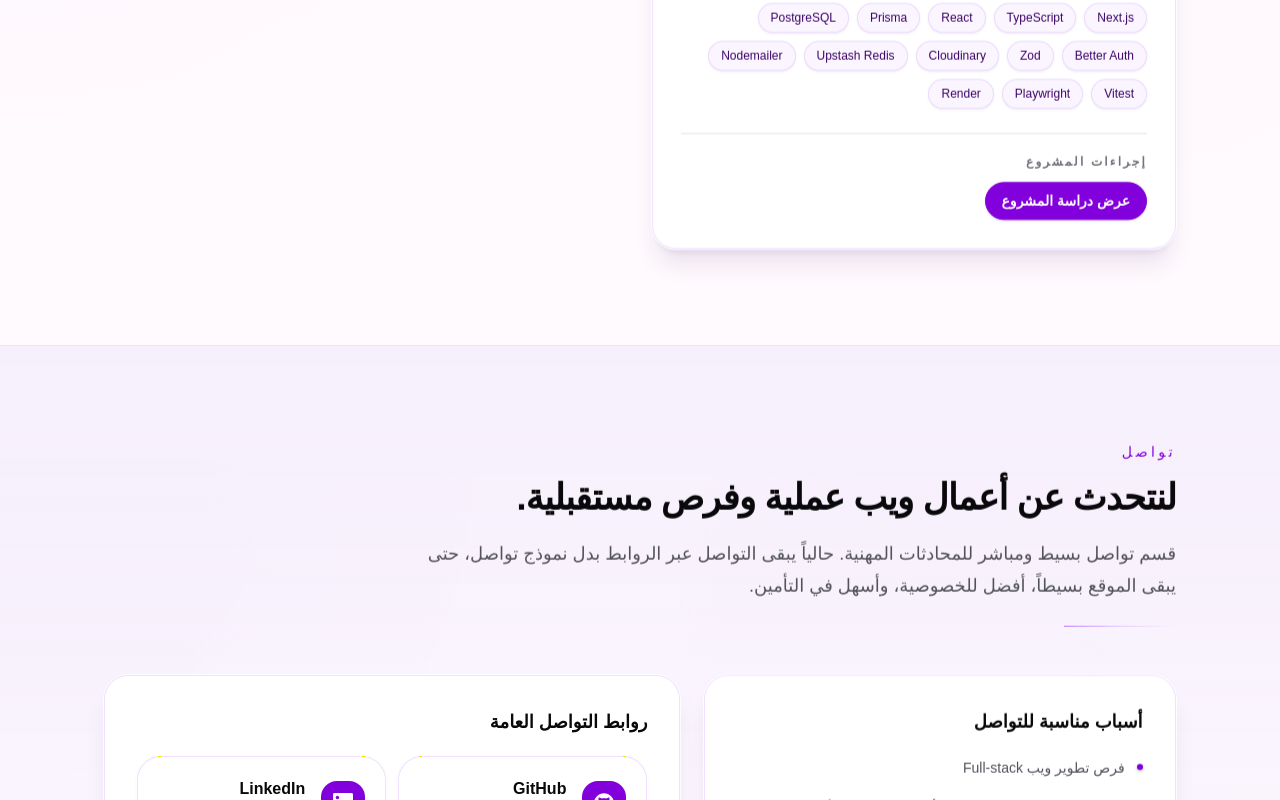
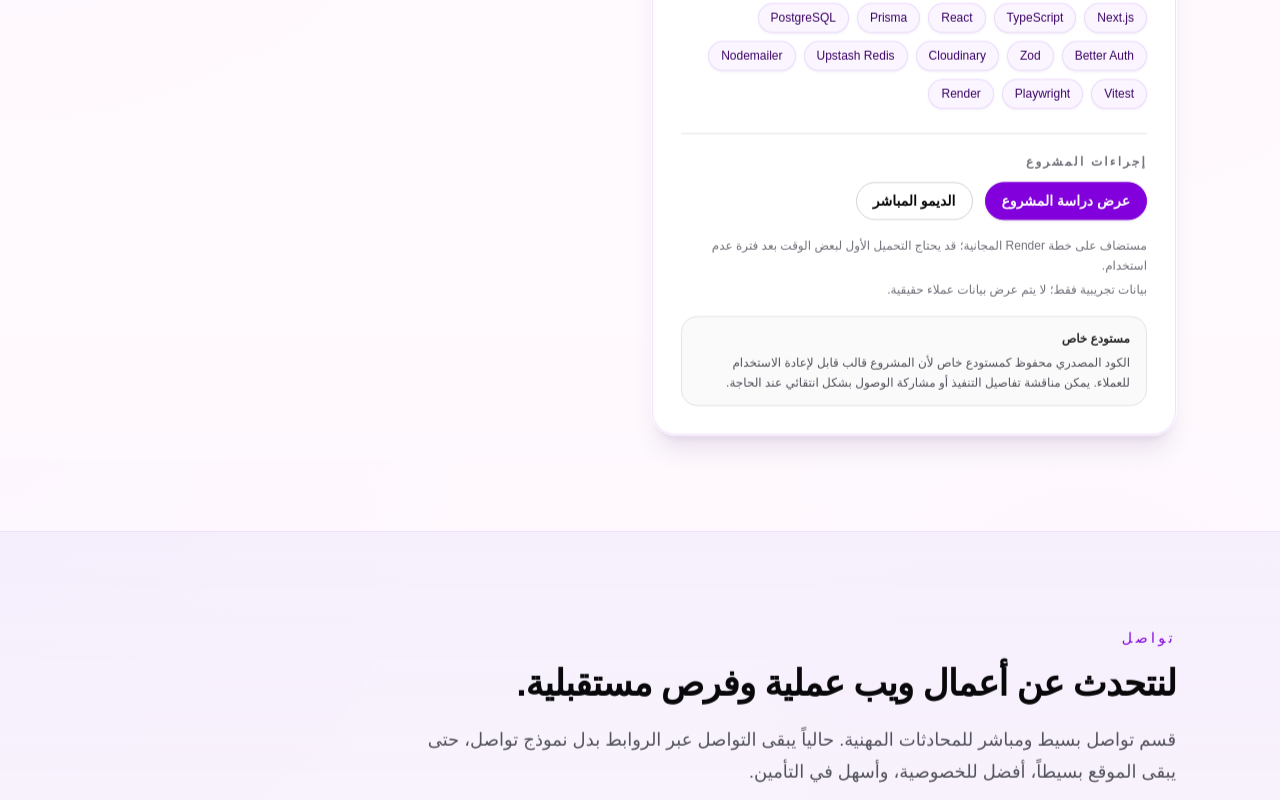
Before and after one commit to ShakerMasri/my-portfolio, a Next.js app: page /ar in a window 1280 px wide. Shown: the part 3540-4340 px from the top of the page. Built offline with nearby package versions, Linux system fonts and the light colour scheme.

Commit message:
Add project demo links and private repo status

```diff
--- a/scripts/zipem.mjs
+++ b/scripts/zipem.mjs
@@ -20,15 +20,11 @@
 const stagingDir = resolve(repoRoot, ".tmp-portfolio-checkpoint-files");
 
 const filesToZip = [
-  "src/app/globals.css",
-  "src/components/layout/site-header.tsx",
-  "src/components/layout/site-footer.tsx",
-  "src/components/sections/hero-section.tsx",
-  "src/components/sections/about-section.tsx",
-  "src/components/sections/skills-section.tsx",
+  "src/app/[locale]/projects/[slug]/page.tsx",
   "src/components/sections/projects-section.tsx",
-  "src/components/sections/contact-section.tsx",
-  "src/components/ui/section.tsx",
+  "src/config/projects.ts",
+  "src/types/portfolio.ts",
+  "src/i18n/locales.ts",
 ];
 function isInside(parent, child) {
   const pathFromParent = relative(parent, child);
--- a/src/app/[locale]/projects/[slug]/page.tsx
+++ b/src/app/[locale]/projects/[slug]/page.tsx
@@ -18,6 +18,9 @@
   en: {
     backToProjects: "Back to projects",
     metaLabel: "Project details",
+    projectLinksLabel: "Project links",
+    liveLabel: "Live demo",
+    sourceLabel: "Source code",
     techLabel: "Tech stack",
     highlightsLabel: "Homepage highlights",
     supplementaryLabel: "Supporting project details",
@@ -27,6 +30,9 @@
   ar: {
     backToProjects: "العودة إلى المشاريع",
     metaLabel: "تفاصيل المشروع",
+    projectLinksLabel: "روابط المشروع",
+    liveLabel: "الديمو المباشر",
+    sourceLabel: "الكود المصدري",
     techLabel: "التقنيات المستخدمة",
     highlightsLabel: "أبرز نقاط العرض المختصر",
     supplementaryLabel: "تفاصيل إضافية عن المشروع",
@@ -111,6 +117,16 @@
   const copy = pageCopy[localeParam];
   const caseStudy = project.caseStudy;
   const projectTitle = getLocalizedText(project.title, localeParam);
+  const liveLink = project.links?.live;
+  const liveLabel = liveLink?.label ? getLocalizedText(liveLink.label, localeParam) : copy.liveLabel;
+  const liveNote = liveLink?.note ? getLocalizedText(liveLink.note, localeParam) : undefined;
+  const demoDataNotice = liveLink?.dataNotice
+    ? getLocalizedText(liveLink.dataNotice, localeParam)
+    : undefined;
+  const repositoryNote = project.repository?.note
+    ? getLocalizedText(project.repository.note, localeParam)
+    : undefined;
+  const hasProjectLinks = Boolean(liveLink || project.links?.source || project.repository);
 
   return (
     <>
@@ -206,6 +222,56 @@
               className="order-last space-y-6 lg:sticky lg:top-24"
               aria-label={copy.supplementaryLabel}
             >
+              {hasProjectLinks && (
+                <Reveal delayMs={100}>
+                  <div className="rounded-3xl border border-purple-100/80 bg-white/90 p-6 shadow-lg shadow-purple-950/5 dark:border-white/10 dark:bg-zinc-950 dark:shadow-black/20">
+                    <p className="text-xs font-semibold uppercase tracking-[0.18em] text-zinc-500 dark:text-zinc-400">
+                      {copy.projectLinksLabel}
+                    </p>
+
+                    <div className="mt-4 flex flex-wrap gap-3 text-sm font-semibold">
+                      {liveLink && (
+                        <a
+                          className="rounded-full border border-purple-700 bg-purple-700 px-4 py-2 text-white shadow-sm shadow-purple-950/10 transition hover:-translate-y-0.5 hover:bg-purple-800 focus-visible:outline focus-visible:outline-2 focus-visible:outline-offset-4 focus-visible:outline-purple-600 dark:border-purple-400 dark:bg-purple-400 dark:text-zinc-950 dark:hover:bg-purple-300 dark:focus-visible:outline-purple-300 motion-reduce:transition-none"
+                          href={liveLink.href}
+                          rel="noreferrer"
+                          target="_blank"
+                        >
+                          {liveLabel}
+                        </a>
+                      )}
+
+                      {project.links?.source && (
+                        <a
+                          className="rounded-full border border-zinc-300 px-4 py-2 text-zinc-950 transition hover:border-purple-300 hover:bg-purple-50 hover:text-purple-800 focus-visible:outline focus-visible:outline-2 focus-visible:outline-offset-4 focus-visible:outline-purple-600 dark:border-white/10 dark:text-zinc-100 dark:hover:border-purple-400/50 dark:hover:bg-purple-400/10 dark:hover:text-purple-200 dark:focus-visible:outline-purple-300"
+                          href={project.links.source}
+                          rel="noreferrer"
+                          target="_blank"
+                        >
+                          {copy.sourceLabel}
+                        </a>
+                      )}
+                    </div>
+
+                    {(liveNote || demoDataNotice) && (
+                      <div className="mt-4 space-y-2 text-sm leading-6 text-zinc-600 dark:text-zinc-300">
+                        {liveNote && <p>{liveNote}</p>}
+                        {demoDataNotice && <p>{demoDataNotice}</p>}
+                      </div>
+                    )}
+
+                    {project.repository && (
+                      <div className="mt-4 rounded-2xl border border-zinc-200 bg-zinc-50 px-4 py-3 text-sm leading-6 text-zinc-600 dark:border-white/10 dark:bg-zinc-900/70 dark:text-zinc-300">
+                        <p className="font-semibold text-zinc-800 dark:text-zinc-100">
+                          {getLocalizedText(project.repository.label, localeParam)}
+                        </p>
+                        {repositoryNote && <p className="mt-1">{repositoryNote}</p>}
+                      </div>
+                    )}
+                  </div>
+                </Reveal>
+              )}
+
               <Reveal delayMs={120}>
                 <div className="rounded-3xl border border-purple-100/80 bg-white/90 p-6 shadow-lg shadow-purple-950/5 dark:border-white/10 dark:bg-zinc-950 dark:shadow-black/20">
                   <p className="text-xs font-semibold uppercase tracking-[0.18em] text-zinc-500 dark:text-zinc-400">
--- a/src/components/sections/projects-section.tsx
+++ b/src/components/sections/projects-section.tsx
@@ -27,7 +27,7 @@
     highlightsLabel: "Project highlights",
     actionsLabel: "Project actions",
     caseStudyLabel: "View case study",
-    liveLabel: "Live site",
+    liveLabel: "Live demo",
     sourceLabel: "Source code",
   },
   ar: {
@@ -42,7 +42,7 @@
     highlightsLabel: "أبرز نقاط المشروع",
     actionsLabel: "إجراءات المشروع",
     caseStudyLabel: "عرض دراسة المشروع",
-    liveLabel: "الموقع المباشر",
+    liveLabel: "الديمو المباشر",
     sourceLabel: "الكود المصدري",
   },
 } as const;
@@ -64,6 +64,17 @@
   const copy = projectsSectionCopy[locale];
   const title = getLocalizedText(project.title, locale);
   const summary = getLocalizedText(project.summary, locale);
+  const liveLink = project.links?.live;
+  const liveLabel = liveLink?.label ? getLocalizedText(liveLink.label, locale) : copy.liveLabel;
+  const liveNote = liveLink?.note ? getLocalizedText(liveLink.note, locale) : undefined;
+  const demoDataNotice = liveLink?.dataNotice
+    ? getLocalizedText(liveLink.dataNotice, locale)
+    : undefined;
+  const demoInfoId = `${project.slug}-demo-info`;
+  const hasDemoInfo = Boolean(liveNote || demoDataNotice);
+  const repositoryNote = project.repository?.note
+    ? getLocalizedText(project.repository.note, locale)
+    : undefined;
 
   return (
     <article className="flex h-full flex-col rounded-3xl border border-purple-200/70 bg-white p-6 shadow-xl shadow-purple-950/10 ring-1 ring-white/80 transition duration-200 hover:-translate-y-0.5 hover:border-purple-300 hover:shadow-purple-950/20 dark:border-white/10 dark:bg-zinc-950 dark:shadow-black/20 dark:ring-transparent dark:hover:border-purple-400/30 motion-reduce:transition-none sm:p-7">
@@ -125,14 +136,15 @@
             </Link>
           )}
 
-          {project.links?.live && (
+          {liveLink && (
             <a
               className="rounded-full border border-zinc-300 px-4 py-2 text-zinc-950 transition hover:border-purple-300 hover:bg-purple-50 hover:text-purple-800 focus-visible:outline focus-visible:outline-2 focus-visible:outline-offset-4 focus-visible:outline-purple-600 dark:border-white/10 dark:text-zinc-100 dark:hover:border-purple-400/50 dark:hover:bg-purple-400/10 dark:hover:text-purple-200 dark:focus-visible:outline-purple-300"
-              href={project.links.live}
+              href={liveLink.href}
               rel="noreferrer"
               target="_blank"
+              aria-describedby={hasDemoInfo ? demoInfoId : undefined}
             >
-              {copy.liveLabel}
+              {liveLabel}
             </a>
           )}
 
@@ -147,6 +159,22 @@
             </a>
           )}
         </div>
+
+        {hasDemoInfo && (
+          <div id={demoInfoId} className="mt-4 space-y-1 text-xs leading-5 text-zinc-500 dark:text-zinc-400">
+            {liveNote && <p>{liveNote}</p>}
+            {demoDataNotice && <p>{demoDataNotice}</p>}
+          </div>
+        )}
+
+        {project.repository && (
+          <div className="mt-4 rounded-2xl border border-zinc-200 bg-zinc-50 px-4 py-3 text-xs leading-5 text-zinc-600 dark:border-white/10 dark:bg-zinc-900/70 dark:text-zinc-300">
+            <p className="font-semibold text-zinc-800 dark:text-zinc-100">
+              {getLocalizedText(project.repository.label, locale)}
+            </p>
+            {repositoryNote && <p className="mt-1">{repositoryNote}</p>}
+          </div>
+        )}
       </div>
     </article>
   );
--- a/src/config/projects.ts
+++ b/src/config/projects.ts
@@ -50,6 +50,34 @@
     ],
     status: "completed",
     featured: true,
+    repository: {
+      status: "private",
+      label: {
+        en: "Private repository",
+        ar: "مستودع خاص",
+      },
+      note: {
+        en: "Source code is kept private because this is a reusable client-ready template. Implementation details can be discussed or shared selectively when appropriate.",
+        ar: "الكود المصدري محفوظ كمستودع خاص لأن المشروع قالب قابل لإعادة الاستخدام للعملاء. يمكن مناقشة تفاصيل التنفيذ أو مشاركة الوصول بشكل انتقائي عند الحاجة.",
+      },
+    },
+    links: {
+      live: {
+        href: "https://ecommerce-template-clothing.onrender.com",
+        label: {
+          en: "Live demo",
+          ar: "الديمو المباشر",
+        },
+        note: {
+          en: "Hosted on Render free tier; the first load may take a moment after inactivity.",
+          ar: "مستضاف على خطة Render المجانية؛ قد يحتاج التحميل الأول لبعض الوقت بعد فترة عدم استخدام.",
+        },
+        dataNotice: {
+          en: "Demo data only; no real customer data is shown.",
+          ar: "بيانات تجريبية فقط؛ لا يتم عرض بيانات عملاء حقيقية.",
+        },
+      },
+    },
     caseStudy: {
       eyebrow: {
         en: "Featured case study",
--- a/src/types/portfolio.ts
+++ b/src/types/portfolio.ts
@@ -76,6 +76,21 @@
 
 export type ProjectStatus = "planned" | "in-progress" | "completed";
 
+export type ProjectRepositoryStatus = "public" | "private" | "available-on-request";
+
+export type ProjectLiveDemoLink = {
+  href: `https://${string}`;
+  label?: LocalizedText;
+  note?: LocalizedText;
+  dataNotice?: LocalizedText;
+};
+
+export type ProjectRepository = {
+  status: ProjectRepositoryStatus;
+  label: LocalizedText;
+  note?: LocalizedText;
+};
+
 export type ProjectCaseStudyMetaItem = {
   label: LocalizedText;
   value: LocalizedText;
@@ -104,8 +119,9 @@
   status: ProjectStatus;
   featured?: boolean;
   caseStudy?: ProjectCaseStudy;
+  repository?: ProjectRepository;
   links?: {
-    live?: `https://${string}`;
+    live?: ProjectLiveDemoLink;
     source?: `https://${string}`;
   };
 };
```
